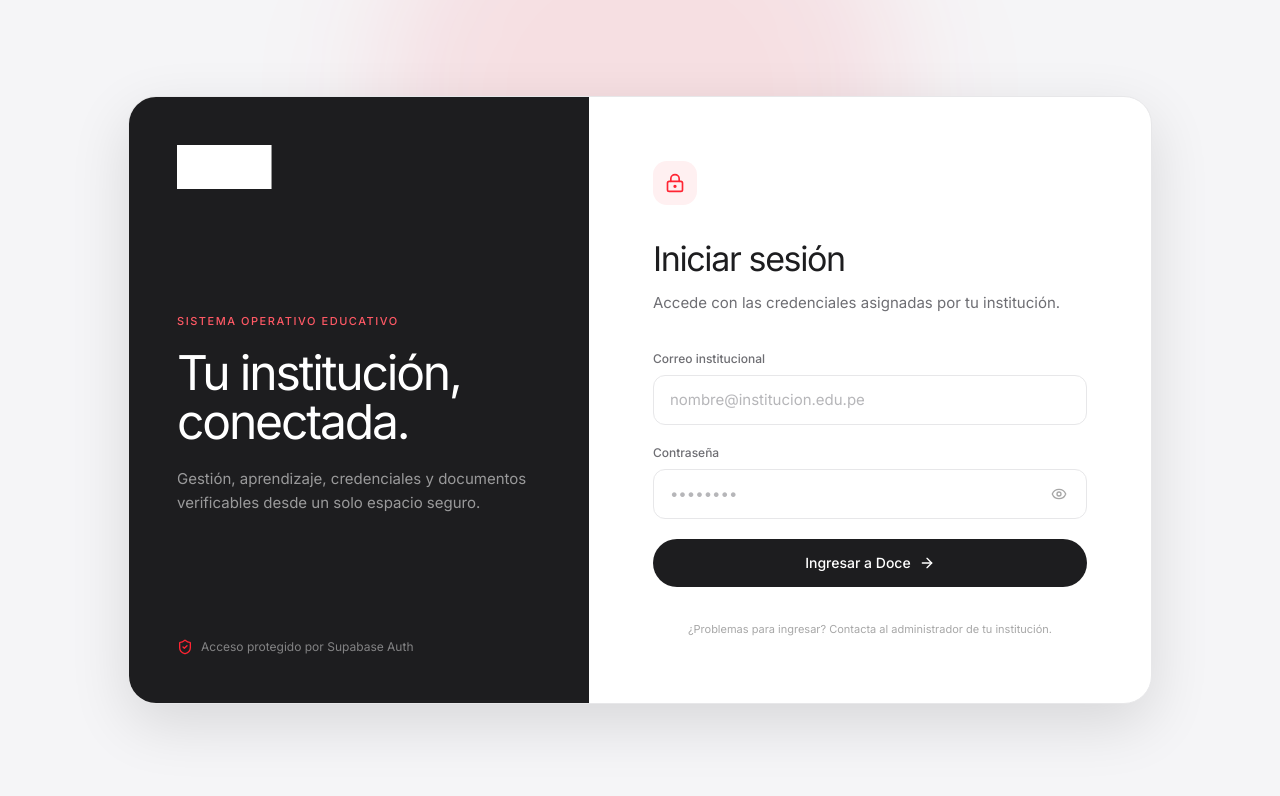
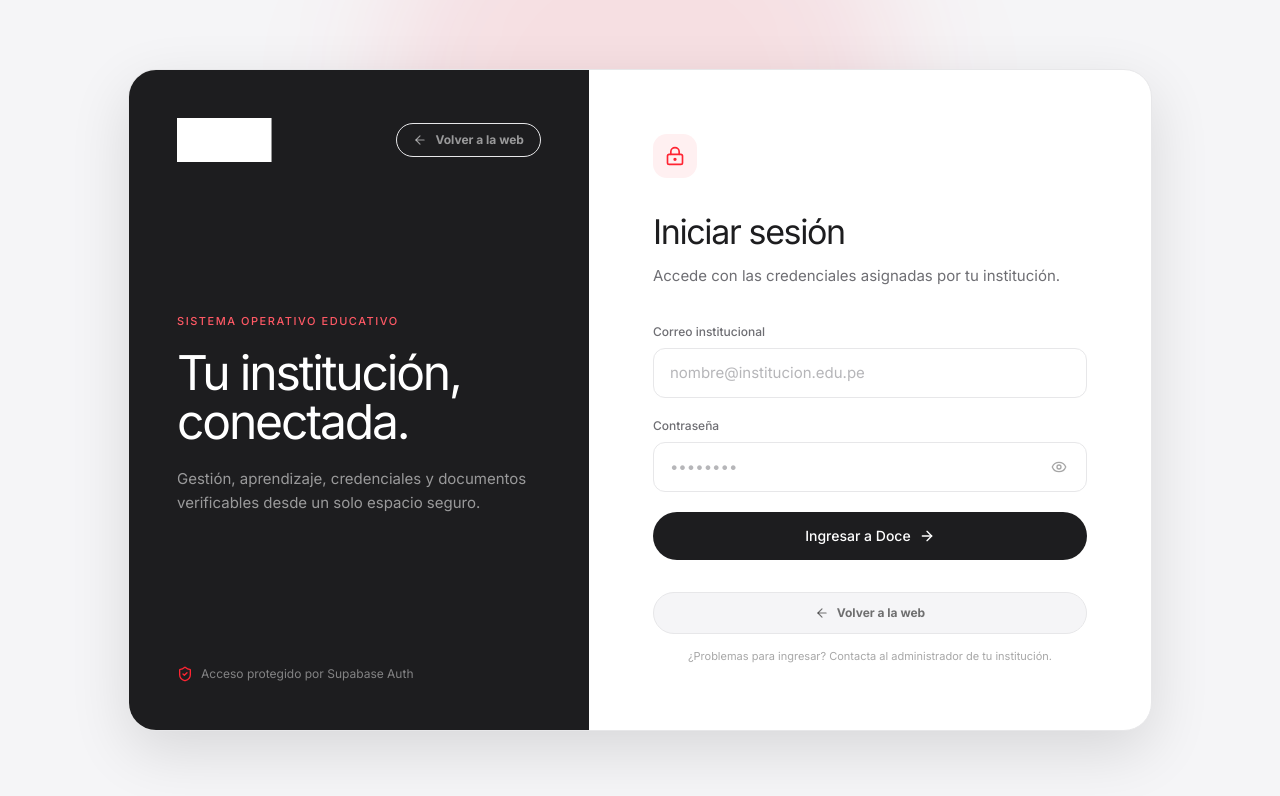
Before and after one commit to zam-ia/LINKEDU, a Next.js app in the folder web/: page /login in a window 1280 px wide. Shown: the top 796 px of the page. Built offline with nearby package versions, Linux system fonts and the light colour scheme; no server answers.

Commit message:
Agrega retorno a web en login

```diff
--- a/web/app/(auth)/login/page.tsx
+++ b/web/app/(auth)/login/page.tsx
@@ -1,8 +1,9 @@
 "use client";
 
 import { FormEvent, useEffect, useState } from "react";
-import { ArrowRight, Eye, EyeOff, LockKeyhole, ShieldCheck } from "lucide-react";
+import Link from "next/link";
 import { useRouter } from "next/navigation";
+import { ArrowLeft, ArrowRight, Eye, EyeOff, LockKeyhole, ShieldCheck } from "lucide-react";
 import { BrandMark } from "@/components/doce/BrandMark";
 import { useAuthStore } from "@/lib/store/useAuthStore";
 
@@ -41,7 +42,7 @@ export default function LoginPage() {
       trackAuthEvent("demo_login_success");
       return;
     }
-    if (!result.ok) {
+
     const messages = {
       invalid_credentials: "El correo o la contraseña no coinciden.",
       email_unconfirmed: "El correo todavía no está confirmado en Supabase.",
@@ -50,7 +51,6 @@ export default function LoginPage() {
       configuration: "No pudimos conectar con Supabase. Revisa la URL y las variables del despliegue.",
     };
     setError(messages[result.reason]);
-    }
   };
 
   return (
@@ -58,7 +58,12 @@ export default function LoginPage() {
       <div className="absolute left-1/2 top-[-20%] h-[520px] w-[520px] -translate-x-1/2 rounded-full bg-[#ff2432]/10 blur-3xl" />
       <div className="relative grid w-full max-w-5xl overflow-hidden rounded-[28px] border border-black/[.06] bg-white shadow-[0_20px_60px_rgba(0,0,0,.12)] lg:grid-cols-[.9fr_1.1fr]">
         <section className="hidden bg-[#1d1d1f] p-12 text-white lg:flex lg:flex-col lg:justify-between">
+          <div className="flex items-center justify-between gap-4">
             <BrandMark className="brightness-0 invert" priority />
+            <Link href="/" className="inline-flex items-center gap-2 rounded-full border border-white/10 px-4 py-2 text-xs font-bold text-white/55 transition hover:border-white/20 hover:text-white">
+              <ArrowLeft className="h-3.5 w-3.5" /> Volver a la web
+            </Link>
+          </div>
           <div>
             <p className="text-[11px] font-medium uppercase tracking-[.14em] text-[#ff5965]">Sistema operativo educativo</p>
             <h1 className="mt-5 text-5xl font-normal leading-[1.02] tracking-[-.045em]">Tu institución, conectada.</h1>
@@ -68,7 +73,12 @@ export default function LoginPage() {
         </section>
 
         <section className="p-7 sm:p-12 lg:p-16">
-          <div className="lg:hidden"><BrandMark priority /></div>
+          <div className="flex items-center justify-between gap-4 lg:hidden">
+            <BrandMark priority />
+            <Link href="/" className="inline-flex items-center gap-2 rounded-full border border-black/10 px-3 py-2 text-[11px] font-bold text-black/45 transition hover:bg-black/5 hover:text-black">
+              <ArrowLeft className="h-3.5 w-3.5" /> Web
+            </Link>
+          </div>
           <div className="mt-10 lg:mt-0">
             <div className="flex h-11 w-11 items-center justify-center rounded-[14px] bg-[#fff0f1] text-[#ff2432]"><LockKeyhole className="h-5 w-5" /></div>
             <h2 className="mt-7 text-[34px] font-normal tracking-[-.04em]">Iniciar sesión</h2>
@@ -81,7 +91,12 @@ export default function LoginPage() {
             {error && <p role="alert" className="rounded-xl bg-red-50 px-4 py-3 text-xs font-medium leading-5 text-red-700">{error}</p>}
             <button disabled={loading} className="flex w-full items-center justify-center gap-2 rounded-full bg-[#1d1d1f] px-5 py-3.5 text-sm font-medium text-white transition duration-200 ease-out hover:bg-black active:scale-[.97] disabled:cursor-not-allowed disabled:opacity-50">{loading ? "Validando…" : "Ingresar a Doce"}<ArrowRight className="h-4 w-4" /></button>
           </form>
-          <p className="mt-8 text-center text-[11px] font-normal leading-5 text-black/35">¿Problemas para ingresar? Contacta al administrador de tu institución.</p>
+          <div className="mt-8 grid gap-3 text-center">
+            <Link href="/" className="inline-flex items-center justify-center gap-2 rounded-full border border-black/10 bg-[#f5f5f7] px-5 py-3 text-xs font-bold text-black/55 transition hover:bg-black hover:text-white">
+              <ArrowLeft className="h-3.5 w-3.5" /> Volver a la web
+            </Link>
+            <p className="text-[11px] font-normal leading-5 text-black/35">¿Problemas para ingresar? Contacta al administrador de tu institución.</p>
+          </div>
         </section>
       </div>
     </main>
```
Lines whose indentation alone changed are shown as unchanged.
